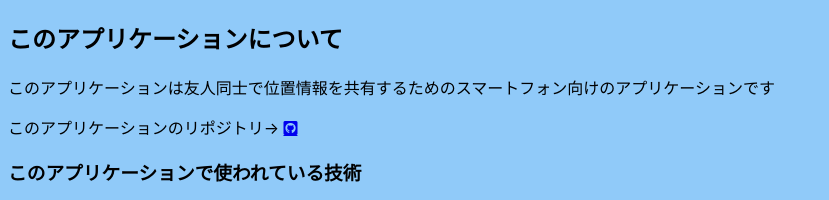
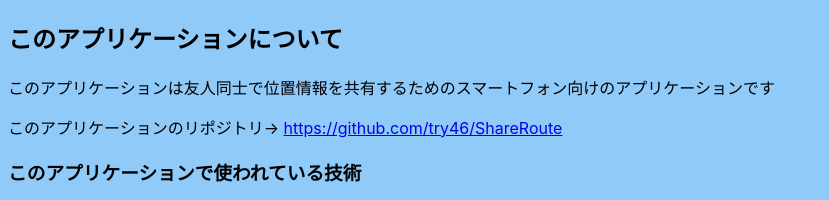
Before and after one commit to try46/try.github.io, a website: page shareroute/shareroute.html in a window 1280 px wide. Shown: the top 200 px of the page, without its empty margins (0-829 px from the left). Drawn offline with Linux system fonts and the light colour scheme.

Commit message:
update shareroute/shareroute.html→リポジトリへのリンクを画像から文字に変えた

```diff
--- a/shareroute/shareroute.html
+++ b/shareroute/shareroute.html
@@ -11,7 +11,7 @@
   <body>
     <h2>このアプリケーションについて</h2>
     <p>このアプリケーションは友人同士で位置情報を共有するためのスマートフォン向けのアプリケーションです</p>
-    このアプリケーションのリポジトリ→ <a class="fab fa-github-square" href="https://github.com/try46/ShareRoute"></a>
+    このアプリケーションのリポジトリ→ <a href="https://github.com/try46/ShareRoute">https://github.com/try46/ShareRoute</a>
     <h3>このアプリケーションで使われている技術</h3>
    <div class="Technology">
    <a href="https://www.w3.org/html/"><img src="./icon/HTML5_Logo.svg"></a>
```
Also changed, not shown: 3 other files.
